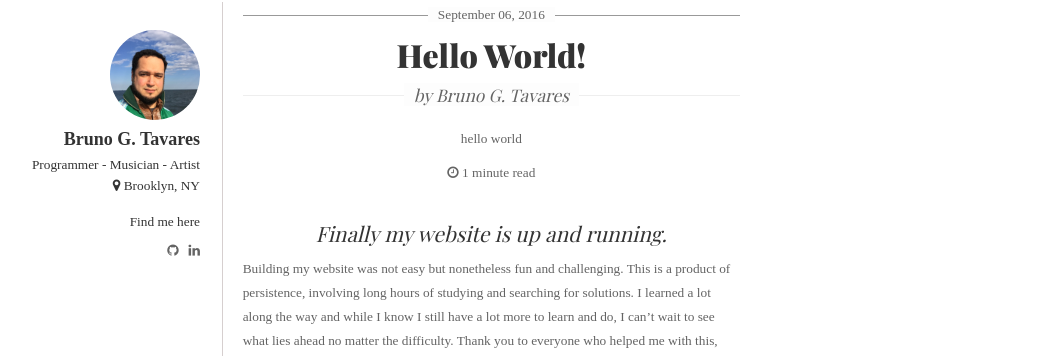
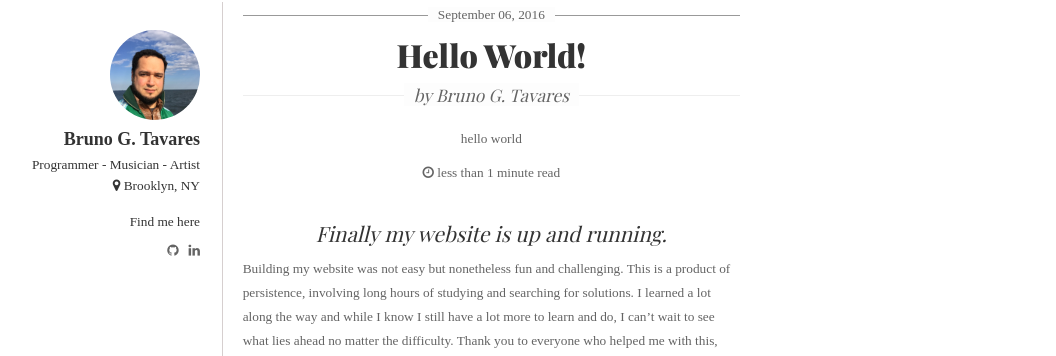
Before and after one commit to bruno78/bruno78.github.io, a Jekyll site: the page built from _posts/2016-09-06-hello-world.md, in a window 1280 px wide. Shown: the part 70-426 px from the top of the page, without its empty margins (155-1211 px from the left). Built offline with Jekyll 4.4.1, drawn with Linux system fonts in a browser that asks for light colours; nearby versions of some CDN libraries; some web fonts are replaced.

Commit message:
added reading time for less than 1 minute

```diff
--- a/_includes/read_time.html
+++ b/_includes/read_time.html
@@ -1,7 +1,9 @@
 <span class="reading-time" title="Estimated read time">
   {% assign words = content | number_of_words %}
-  {% if words < 360 %}
+  {% if words == 180 %}
     1 minute read
+  {% elsif words < 180 %}
+    less than 1 minute read
   {% else %}
     {{ words | plus:90 | divided_by:180 }} minutes read
   {% endif %}
```
Also changed, not shown: 2 other files.
